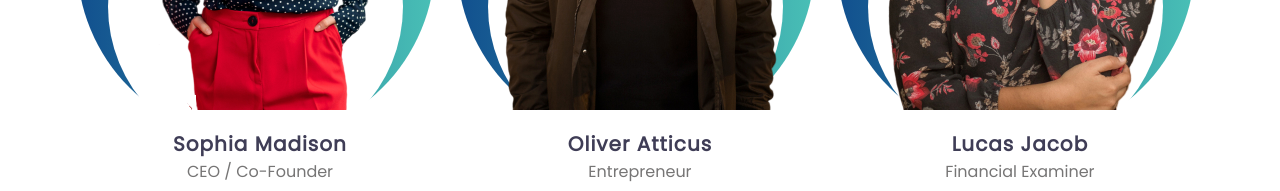
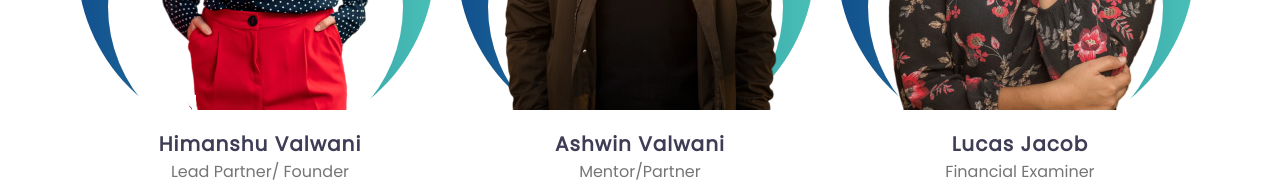
Before and after one commit to himanshuvalwani/twa.github.io, a plain HTML site: page about.html in a window 1280 px wide. Shown: the part 2120-2311 px from the top of the page. Drawn offline with Linux system fonts and the light colour scheme.

Commit message:
Update about.html

```diff
--- a/about.html
+++ b/about.html
@@ -191,8 +191,8 @@
                 <div class="team-colomn col-lg-4 col-md-6 col-sm-6">
                     <div class="team-main-6">
                         <a href="#team-single.html"><img class="img-fluid" src="assets/images/team1.png" alt=" "></a>
-                        <h6><a href="#team-single.html" class="title-team-32">Sophia Madison</a></h6>
-                        <p class="sm-text-32">CEO / Co-Founder</p>
+                        <h6><a href="#team-single.html" class="title-team-32">Himanshu Valwani</a></h6>
+                        <p class="sm-text-32">Lead Partner/ Founder</p>
                         <div class="social-teams mt-2">
                             <a class="facebook" href="#url"><span class="fa fa-facebook" aria-hidden="true"></span></a>
                             <a class="twitter" href="#url"><span class="fa fa-twitter" aria-hidden="true"></span></a>
@@ -203,8 +203,8 @@
                 <div class="team-colomn col-lg-4 col-md-6 col-sm-6 mt-md-0 mt-5">
                     <div class="team-main-6">
                         <a href="#team-single.html"><img class="img-fluid" src="assets/images/team2.png" alt=" "></a>
-                        <h6><a href="#team-single.html" class="title-team-32">Oliver Atticus</a></h6>
-                        <p class="sm-text-32">Entrepreneur</p>
+                        <h6><a href="#team-single.html" class="title-team-32">Ashwin Valwani</a></h6>
+                        <p class="sm-text-32">Mentor/Partner</p>
                         <div class="social-teams mt-2">
                             <a class="facebook" href="#url"><span class="fa fa-facebook" aria-hidden="true"></span></a>
                             <a class="twitter" href="#url"><span class="fa fa-twitter" aria-hidden="true"></span></a>
```
